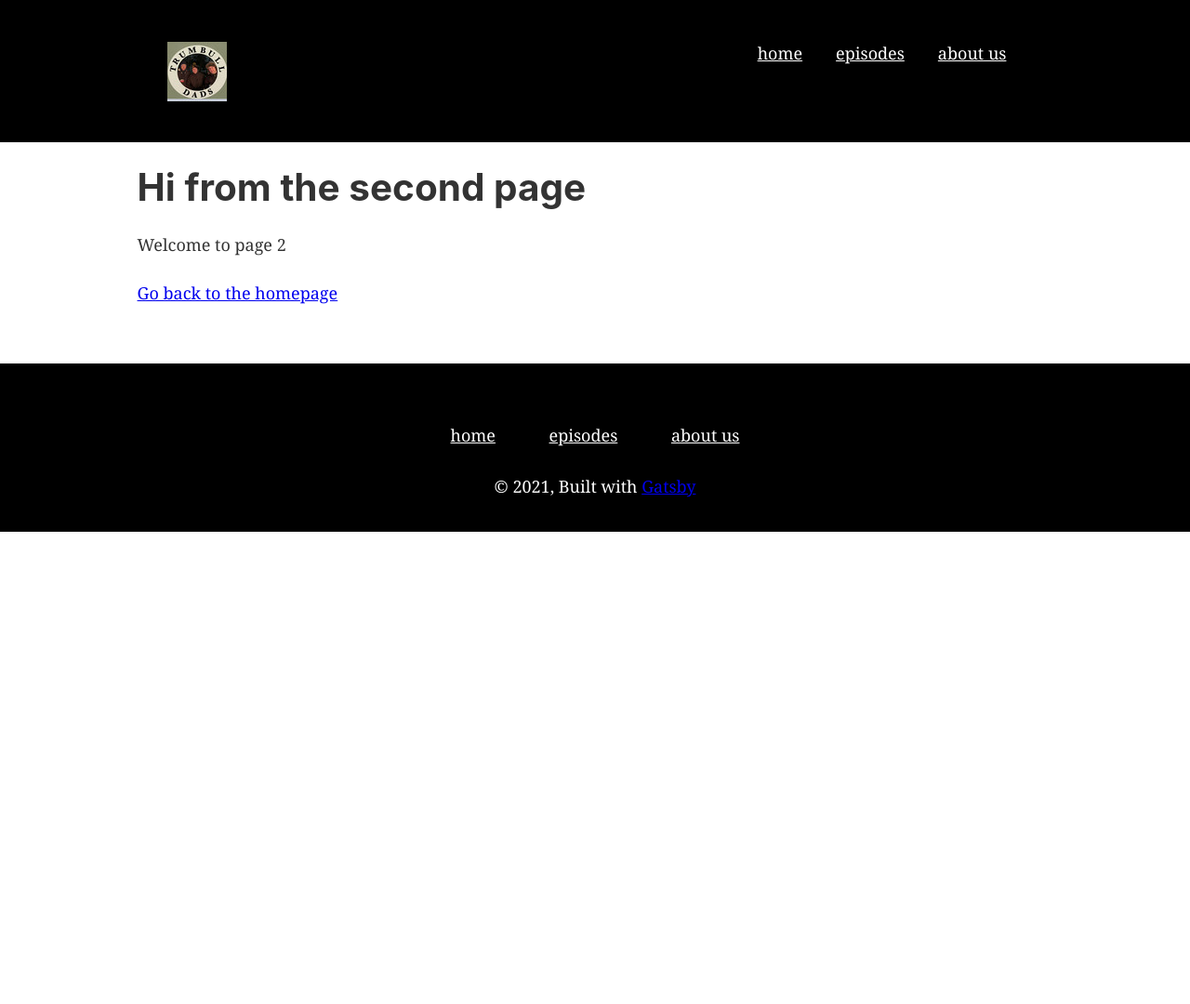
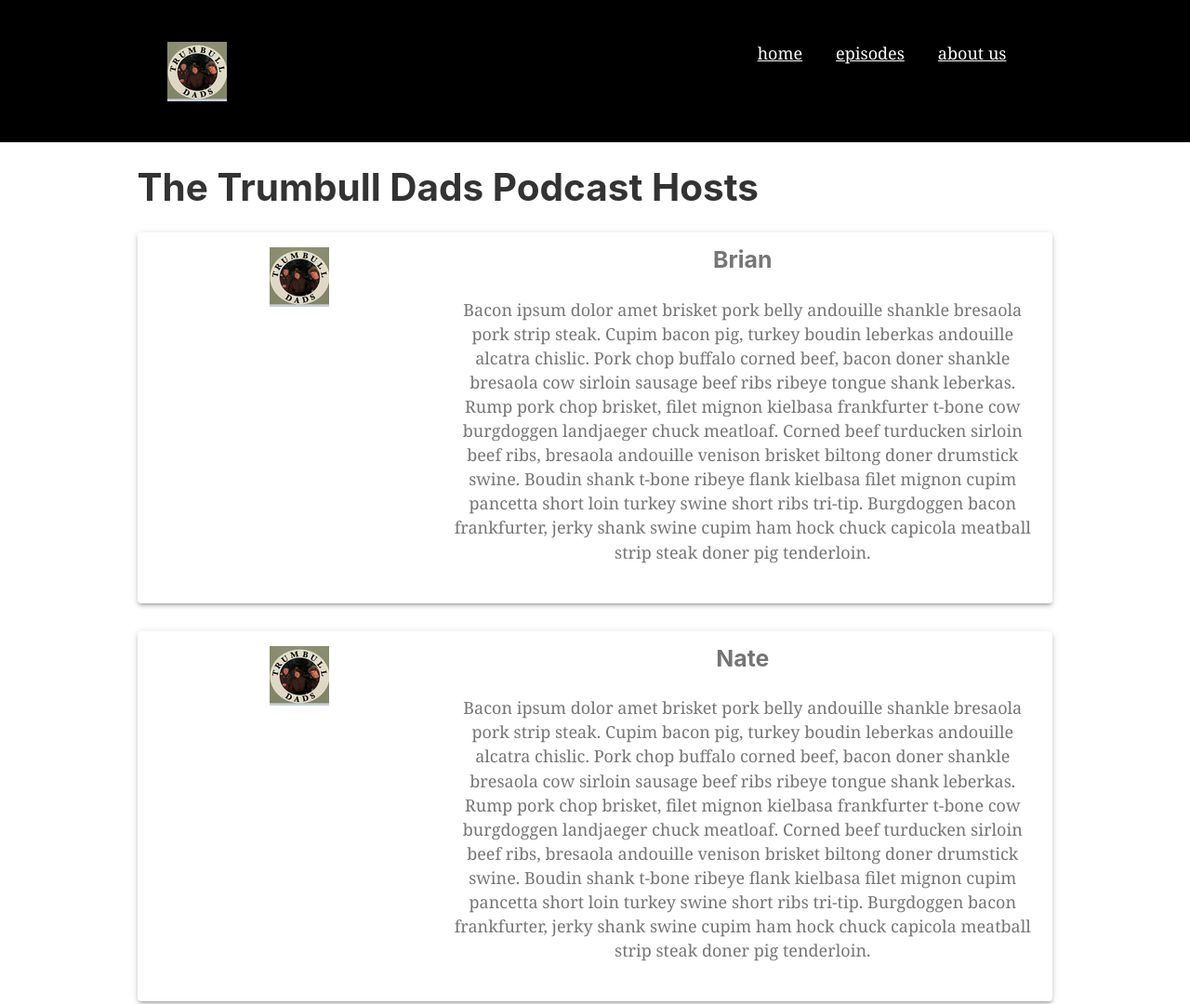
Before and after one commit to daveford/TrumbullDadsPod, a Gatsby site in the folder TrumbullDadsPod/: page /about-us in a window 1280 px wide. Shown: the top 1080 px of the page at 93% size. Before the commit the page ends 800 px from the top, so only its background shows below. Built offline with nearby package versions, Linux system fonts and the light colour scheme; Gatsby itself is replaced by a stand-in of ours.

Commit message:
feat(bios): about us page add about us page which queries for host bios add bios for host in content section update home page and episodes page to only query episodes data

```diff
--- /dev/null
+++ b/TrumbullDadsPod/content/bios/brian/index.md
@@ -0,0 +1,5 @@
+---
+name: Brian
+---
+
+Bacon ipsum dolor amet brisket pork belly andouille shankle bresaola pork strip steak. Cupim bacon pig, turkey boudin leberkas andouille alcatra chislic. Pork chop buffalo corned beef, bacon doner shankle bresaola cow sirloin sausage beef ribs ribeye tongue shank leberkas. Rump pork chop brisket, filet mignon kielbasa frankfurter t-bone cow burgdoggen landjaeger chuck meatloaf. Corned beef turducken sirloin beef ribs, bresaola andouille venison brisket biltong doner drumstick swine. Boudin shank t-bone ribeye flank kielbasa filet mignon cupim pancetta short loin turkey swine short ribs tri-tip. Burgdoggen bacon frankfurter, jerky shank swine cupim ham hock chuck capicola meatball strip steak doner pig tenderloin.
--- /dev/null
+++ b/TrumbullDadsPod/content/bios/nate/index.md
@@ -0,0 +1,5 @@
+---
+name: Nate
+---
+
+Bacon ipsum dolor amet brisket pork belly andouille shankle bresaola pork strip steak. Cupim bacon pig, turkey boudin leberkas andouille alcatra chislic. Pork chop buffalo corned beef, bacon doner shankle bresaola cow sirloin sausage beef ribs ribeye tongue shank leberkas. Rump pork chop brisket, filet mignon kielbasa frankfurter t-bone cow burgdoggen landjaeger chuck meatloaf. Corned beef turducken sirloin beef ribs, bresaola andouille venison brisket biltong doner drumstick swine. Boudin shank t-bone ribeye flank kielbasa filet mignon cupim pancetta short loin turkey swine short ribs tri-tip. Burgdoggen bacon frankfurter, jerky shank swine cupim ham hock chuck capicola meatball strip steak doner pig tenderloin.
--- /dev/null
+++ b/TrumbullDadsPod/content/bios/rob/index.md
@@ -0,0 +1,5 @@
+---
+name: Rob
+---
+
+Bacon ipsum dolor amet brisket pork belly andouille shankle bresaola pork strip steak. Cupim bacon pig, turkey boudin leberkas andouille alcatra chislic. Pork chop buffalo corned beef, bacon doner shankle bresaola cow sirloin sausage beef ribs ribeye tongue shank leberkas. Rump pork chop brisket, filet mignon kielbasa frankfurter t-bone cow burgdoggen landjaeger chuck meatloaf. Corned beef turducken sirloin beef ribs, bresaola andouille venison brisket biltong doner drumstick swine. Boudin shank t-bone ribeye flank kielbasa filet mignon cupim pancetta short loin turkey swine short ribs tri-tip. Burgdoggen bacon frankfurter, jerky shank swine cupim ham hock chuck capicola meatball strip steak doner pig tenderloin.
--- a/TrumbullDadsPod/gatsby-config.js
+++ b/TrumbullDadsPod/gatsby-config.js
@@ -33,6 +33,13 @@ module.exports = {
       options: {
         path: `${__dirname}/content/episodes`,
         name: `episodes`,
+      },
+    },
+    {
+      resolve: `gatsby-source-filesystem`,
+      options: {
+        path: `${__dirname}/content/bios`,
+        name: `bios`,
       },
     },
     `gatsby-transformer-sharp`,
--- a/TrumbullDadsPod/gatsby-node.js
+++ b/TrumbullDadsPod/gatsby-node.js
@@ -108,6 +108,7 @@ exports.createSchemaCustomization = ({ actions }) => {
       date: Date @dateformat
       spotifyId: String
       author: String
+      name: String
     }
 
     type Fields {
--- a/TrumbullDadsPod/src/pages/about-us.js
+++ b/TrumbullDadsPod/src/pages/about-us.js
@@ -1,16 +1,83 @@
 import * as React from "react"
-import { Link } from "gatsby"
+import { graphql } from "gatsby"
+import { Grid, Paper } from '@material-ui/core';
+import { StaticImage } from "gatsby-plugin-image"
+import { makeStyles } from '@material-ui/core/styles';
 
 import Layout from "../components/layout"
 import SEO from "../components/seo"
 
-const AboutUs = () => (
+const useStyles = makeStyles((theme) => ({
+  root: {
+    flexGrow: 1,
+  },
+  paper: {
+    padding: theme.spacing(2),
+    textAlign: 'center',
+    color: theme.palette.text.secondary,
+    marginBottom: `30px`,
+  },
+}));
+
+const AboutUs = ({data}) => {
+  const classes = useStyles();
+  const bios = data.allMarkdownRemark.nodes;
+  return(
     <Layout>
       <SEO title="About Us" />
-      <h1>Hi from the second page</h1>
-      <p>Welcome to page 2</p>
-      <Link to="/">Go back to the homepage</Link>
+      <h1>The Trumbull Dads Podcast Hosts</h1>
+      <div className={classes.root}>
+        <Grid container direction={'column'} spacing={24}>
+          {bios.map(bio=> {
+            return (
+              <Grid item>
+                <Paper elevation={3} className={classes.paper}>
+                  <Grid container xs={12} key={bio.fields.slug}>
+                    <Grid item xs={12} sm={4}>
+                      <StaticImage
+                        src="../images/trumbull-dads-pod-logo.jpg"
+                        width={300}
+                        quality={95}
+                        formats={["AUTO", "WEBP", "AVIF"]}
+                        alt="Trumbull Dads Podcast"
+                        style={{ marginBottom: `1.45rem`, marginLeft: `auto`, marginRight: `auto` }}
+                      />
+                    </Grid>
+                    <Grid item xs={12} sm={8}>
+                      <h3>{bio.frontmatter.name}</h3>
+                      <div dangerouslySetInnerHTML={{__html:bio.html}}></div>
+                    </Grid>
+                  </Grid>
+                </Paper>
+              </Grid>
+            )
+          })}
+        </Grid>
+      </div>
     </Layout>
   )
+}
 
   export default AboutUs
+
+  export const pageQuery = graphql`
+  {
+    site {
+      siteMetadata {
+        title
+      }
+    }
+    allMarkdownRemark(filter: {fileAbsolutePath: {regex: "/(bios)/"}}) {
+      nodes {
+        excerpt
+        fields {
+          slug
+        }
+        frontmatter {
+          name
+        }
+        html
+      }
+    }
+  }
+`
--- a/TrumbullDadsPod/src/pages/episodes.js
+++ b/TrumbullDadsPod/src/pages/episodes.js
@@ -47,7 +47,7 @@ export const pageQuery = graphql`
         title
       }
     }
-    allMarkdownRemark(sort: {fields: [frontmatter___date], order: DESC}) {
+    allMarkdownRemark(sort: {fields: [frontmatter___date], order: DESC}, filter: {fileAbsolutePath: {regex: "/(episodes)/"  }}) {
       nodes {
         excerpt
         fields {
--- a/TrumbullDadsPod/src/pages/index.js
+++ b/TrumbullDadsPod/src/pages/index.js
@@ -44,13 +44,13 @@ const IndexPage = ({ data }) => {
 export default IndexPage
 
 export const pageQuery = graphql`
-  query {
+{
   site {
     siteMetadata {
       title
     }
   }
-    allMarkdownRemark(sort: {fields: [frontmatter___date], order: DESC}, limit: 3) {
+  allMarkdownRemark(sort: {fields: [frontmatter___date], order: DESC}, limit: 3, filter: {fileAbsolutePath: {regex: "/(episodes)/"}}) {
     nodes {
       excerpt
       fields {
```
Lines whose indentation alone changed are shown as unchanged.
